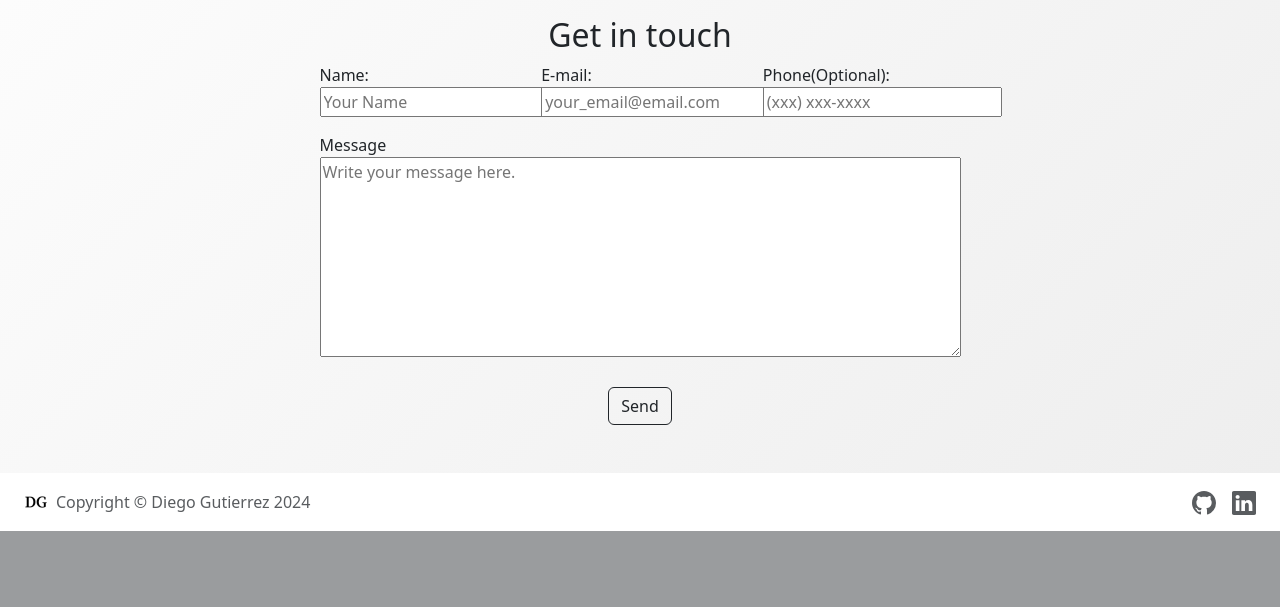
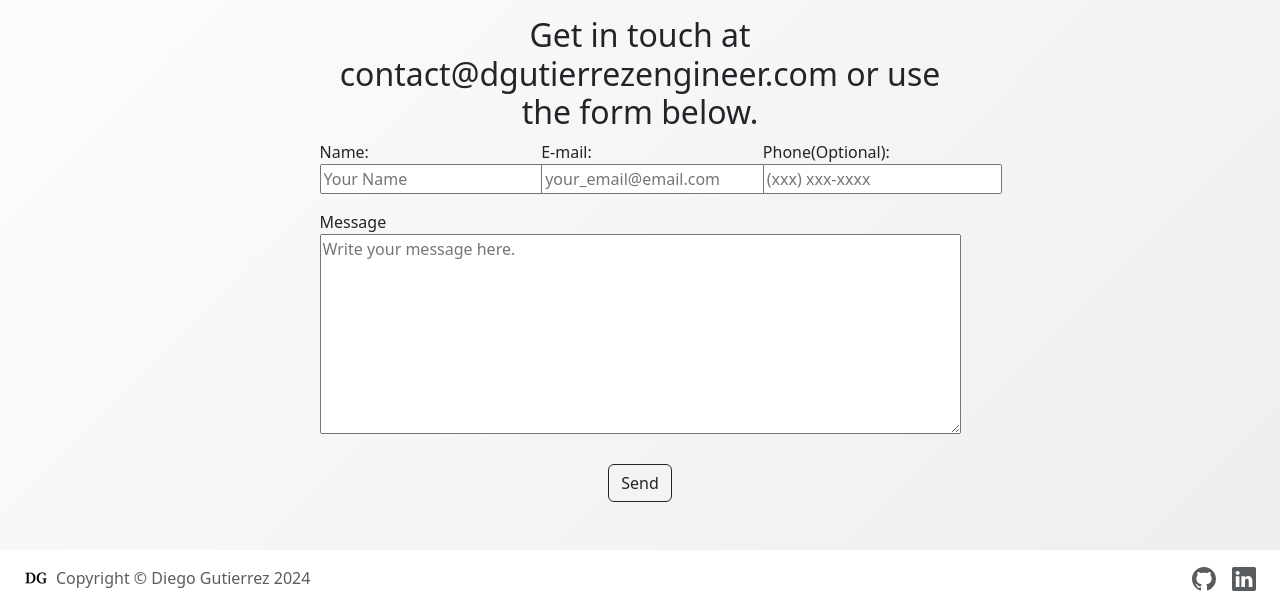
Before and after one commit to dieegogutierrez/Portfolio, a Flask app: page /contact in a window 1280 px wide. Shown: the part 459-1066 px from the top of the page. Before the commit the page ends 990 px from the top, so only its background shows below. Run offline with Flask 2, Linux system fonts and the light colour scheme.

Commit message:
update contact form

```diff
--- a/website/__init__.py
+++ b/website/__init__.py
@@ -11,6 +11,7 @@ app.config['MAIL_PORT'] = 587
 app.config['MAIL_USE_TLS'] = True
 app.config['MAIL_USERNAME'] = os.getenv("MAIL_USERNAME")
 app.config['MAIL_PASSWORD'] = os.getenv("MAIL_PASSWORD")
+app.config['MAIL_DEFAULT_SENDER'] = os.getenv("MAIL_USERNAME")
 mail = Mail(app)
 
 from website import routes
--- a/website/routes.py
+++ b/website/routes.py
@@ -33,7 +33,7 @@ def contact():
     form = MyForm()
     if form.validate_on_submit():
         msg = Message('New Message',
-                      sender='noreply@gmail.com',
+                      sender=os.getenv('MAIL_USERNAME'),
                       recipients=[os.getenv('MAIL_HOTMAIL')])
         msg.body = f"Name: {request.form['name']}\n"\
                    f"Email: {request.form['email']}\n"\
--- a/website/templates/contact.html
+++ b/website/templates/contact.html
@@ -18,7 +18,7 @@
       <div class="row">
         <div class="col-md-3"></div>
         <div class="col-md-12 text-center">
-          <h2>Get in touch</h2>
+          <h2>Get in touch at contact@dgutierrezengineer.com or use the form below.</h2>
         </div>
       </div>
       <div class="row">
```
